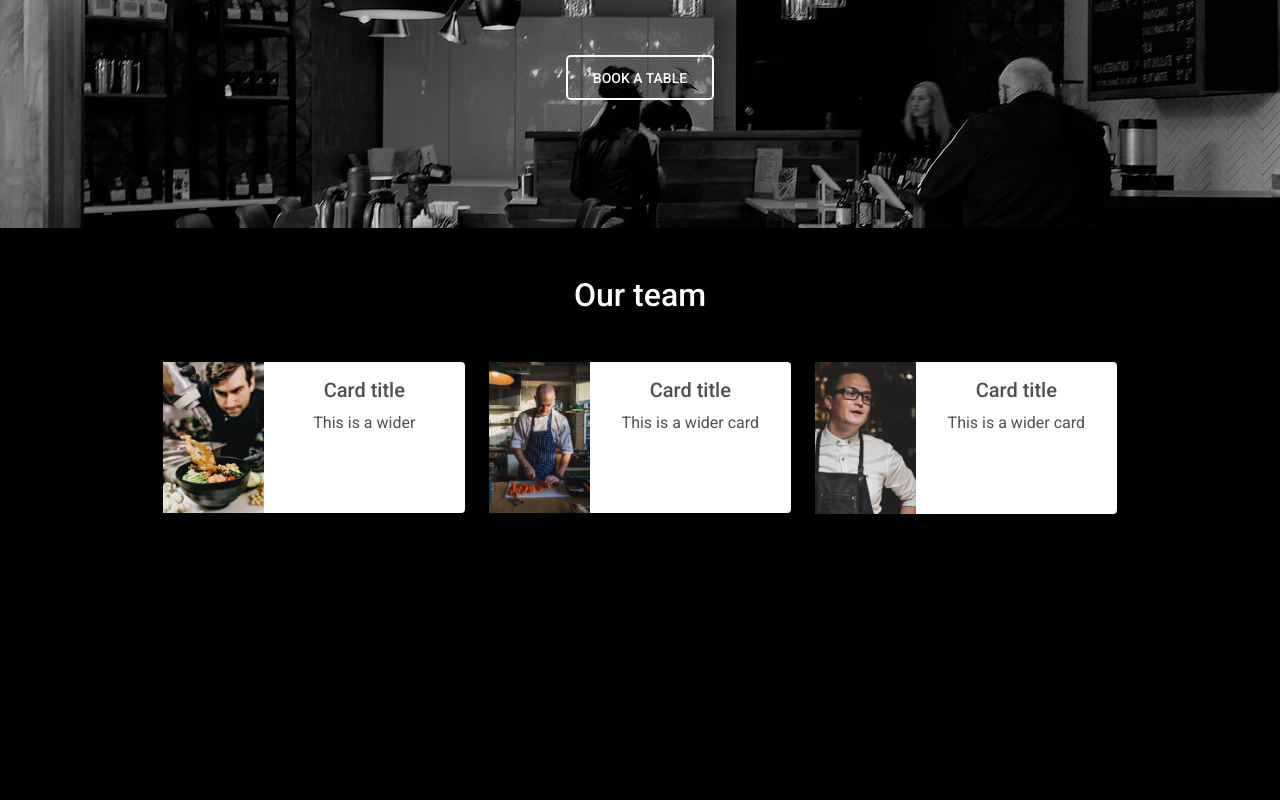
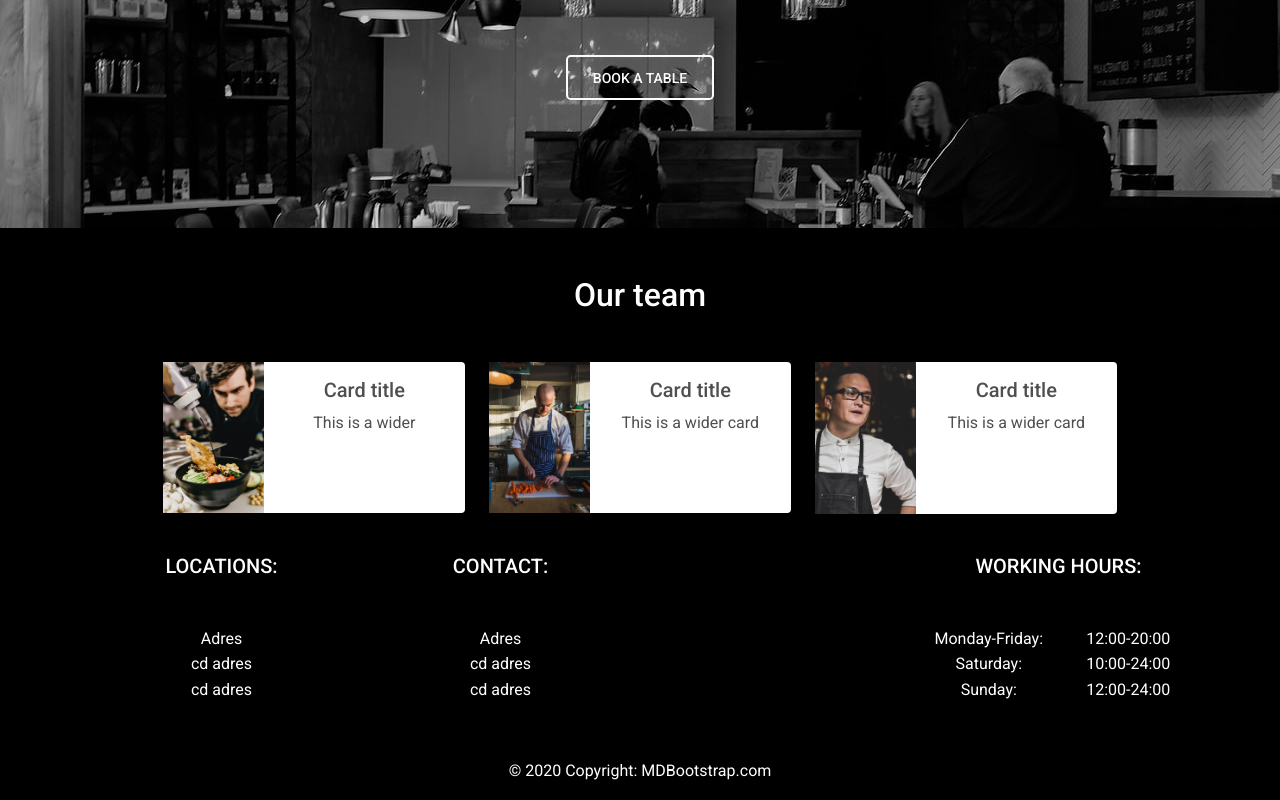
Before and after one commit to dawidmwojciechowski/steak-house, a website: page index.html in a window 1280 px wide. Shown: the part 1819-2619 px from the top of the page. Before the commit the page ends 2349 px from the top, so only its background shows below. Drawn offline with nearby package versions, Linux system fonts and the light colour scheme.

Commit message:
ready before update

```diff
--- a/index.html
+++ b/index.html
@@ -235,8 +235,73 @@
 
         </main>
 
-        <footer>
+        <footer class="bg-black text-white text-center text-lg-start">
+          <!-- Grid container -->
+          <div class="container p-4">
+            <!--Grid row-->
+            <div class="row">
+              <!--Grid column-->
+              <div class="col-lg-3 col-md-6 mb-4 mb-md-0">
+                <h5 class="text-uppercase mb-5">Locations:</h5>
 
+                <p>Adres <br />
+                  cd adres
+                  <br />
+                  cd adres
+                </p>
+              </div>
+              <!--Grid column-->
+
+              <!--Grid column-->
+              <div class="col-lg-3 col-md-6 mb-4 mb-md-0">
+                <h5 class="text-uppercase mb-5">Contact:</h5>
+
+                <p>Adres <br />
+                  cd adres
+                  <br />
+                  cd adres
+                </p>
+              </div>
+              <!--Grid column-->
+
+              <!--Grid column-->
+              <div class="col-lg-3 col-md-6 mb-4 mb-md-0">
+                <h5 class="text-uppercase mb-5"></h5>
+
+
+              </div>
+              <!--Grid column-->
+
+
+              <!--Grid column-->
+              <div class="col-lg-3 col-md-6 mb-4 mb-md-0">
+                <h5 class="text-uppercase mb-5">Working hours:</h5>
+                  <div class="row">
+                    <div class="col-6">
+                      Monday-Friday:
+                      Saturday:
+                      Sunday:
+                    </div>
+                    <div class="col-6">
+                      12:00-20:00
+                      10:00-24:00
+                      12:00-24:00
+                    </div>
+                  </div>
+
+              </div>
+              <!--Grid column-->
+            </div>
+            <!--Grid row-->
+          </div>
+          <!-- Grid container -->
+
+          <!-- Copyright -->
+          <div class="text-center p-3" style="background-color: rgba(0, 0, 0, 0.2);">
+            © 2020 Copyright:
+            <a class="text-white" href="https://mdbootstrap.com/">MDBootstrap.com</a>
+          </div>
+          <!-- Copyright -->
         </footer>
   </body>
 
```
